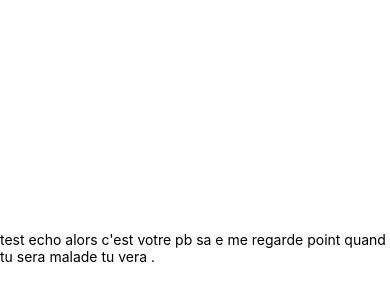
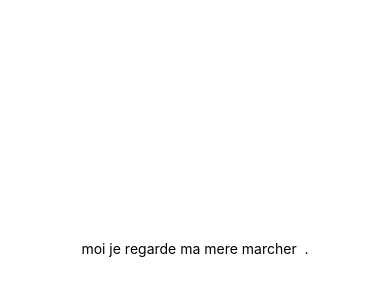
Before and after one commit to tnase/nativeAPP, a React Native app: screen / in a window 390 px wide. Shown: the part 174-474 px from the top of the page. Built offline with nearby package versions, Linux system fonts and the light colour scheme.

Commit message:
test
test

```diff
--- a/App.js
+++ b/App.js
@@ -5,7 +5,7 @@ export default class App extends React.Component {
   render() {
     return (
       <View style={styles.container}>
-        <Text>test echo alors c'est votre pb sa e me regarde point quand tu sera malade tu vera .</Text>
+        <Text>moi je regarde ma mere marcher  .</Text>
       </View>
     );
   }
```
